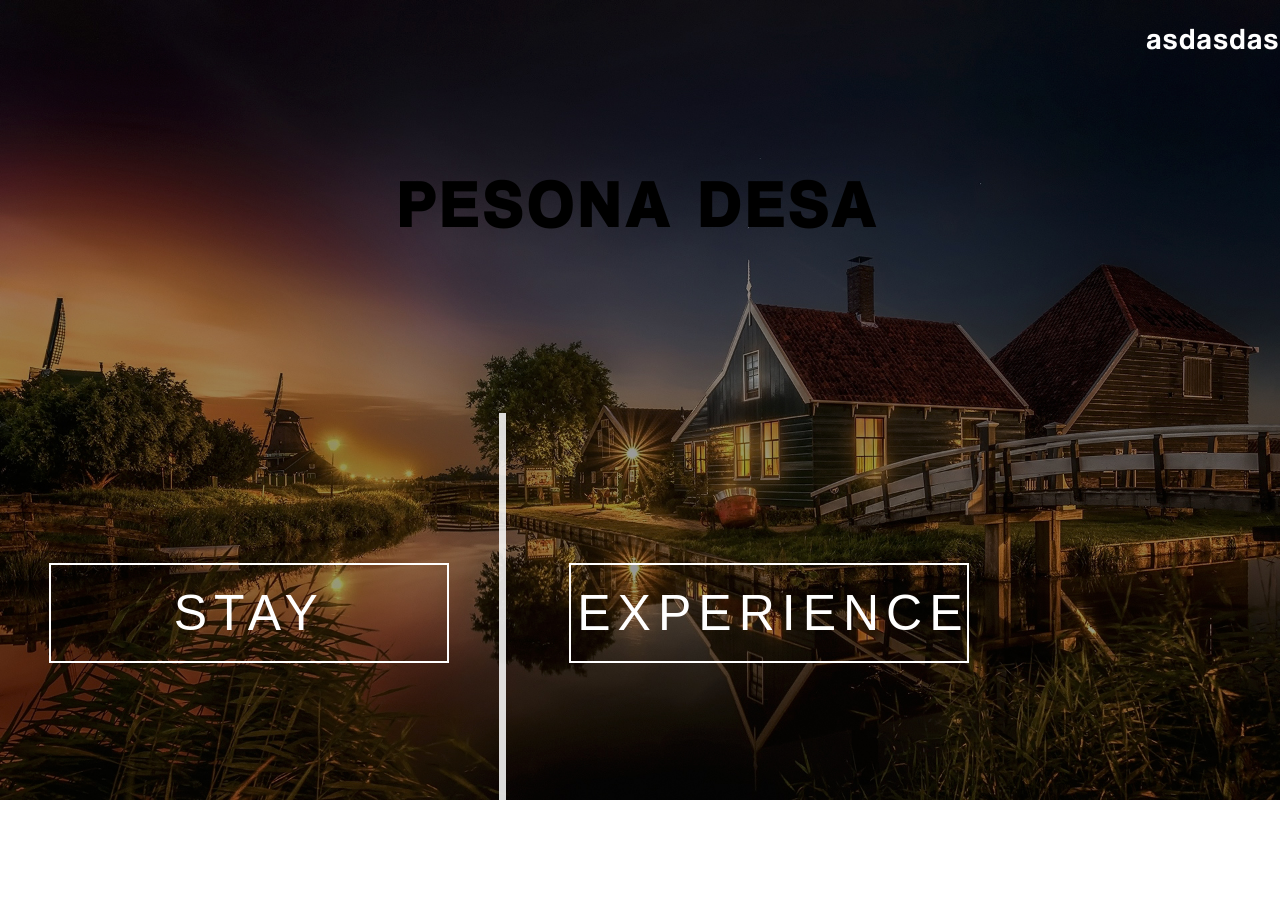
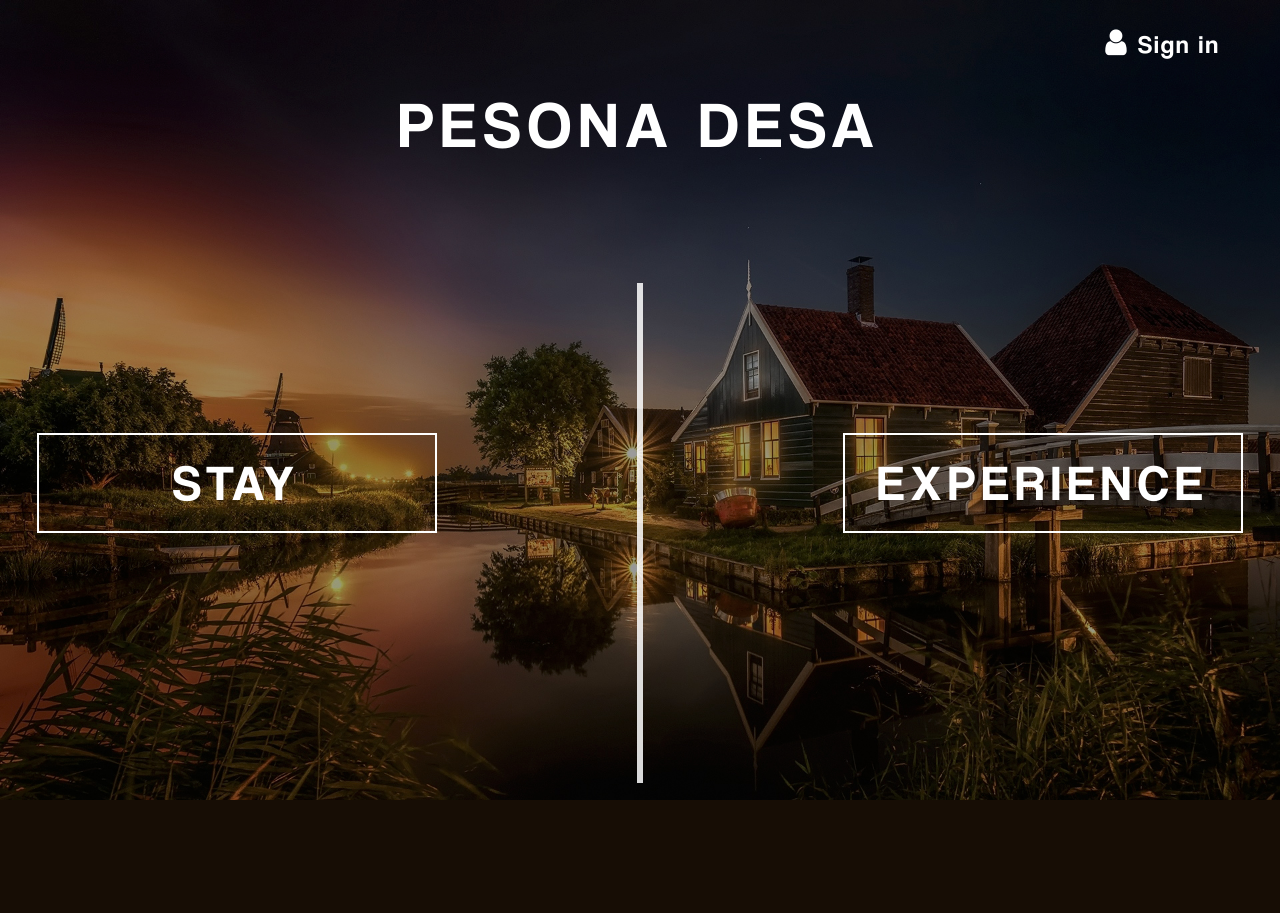
Before and after one commit to harrysenjaya/Pesona-Desa, a PHP site: page /View/frontpage.html in a window 1280 px wide. After the commit the page ends 800 px from the top, so only its background shows below. Run offline with PHP 8.4, Linux system fonts and the light colour scheme.

Commit message:
Revert "belom bener"
This reverts commit e1ea784bee4e7104ece85f327ff9474d831a01e0.

```diff
--- a/View/Style/frontpage.css
+++ b/View/Style/frontpage.css
@@ -3,35 +3,17 @@
     src: url("../Fonts/coolvetica rg.ttf") format('truetype');
 }
 
-*{
-    box-sizing: border-box;
-}
-
-html, body {
-    width: 100%;
-    height: 100%;
+body {
     margin:0;
     padding:0;
     font-family: 'Coolvetica';
     background-image: url('../Image/HADE.jpg');
     background-size: cover;
     background-repeat: no-repeat;
-}
+    position: fixed;
+    width: 100%;
+    height: 100%;
 
-.header{
-    width: 80vw;
-    height: 100px;
-    min-width: 700px;
-    float: right;
-    color: white;
-    font-size: 30px;
-    margin-top: 20px;
-    text-align: right;
-}
-
-.wrapper{
-    width: 1000px;
-    overflow: auto;
 }
 
 .font{
@@ -44,7 +26,7 @@ html, body {
     letter-spacing: 8px;
     font-family: 'Coolvetica';
     text-align: center;
-    padding-bottom: 10%;
+    padding-bottom: 100px;
 }
 
 .clearFloat{
--- a/View/frontpage.html
+++ b/View/frontpage.html
@@ -4,7 +4,7 @@
 <head>
 
     <title>Pesona Desa</title>
-    <!-- <link rel="stylesheet" href="Style/w3.css"> -->
+    <link rel="stylesheet" href="Style/w3.css">
     <link rel="stylesheet" href="Style/frontpage.css" />
     <link rel="stylesheet" href="Fonts/font-awesome.css" />
     <link rel="stylesheet" href="https://cdnjs.cloudflare.com/ajax/libs/font-awesome/4.7.0/css/font-awesome.min.css">
@@ -12,19 +12,18 @@
 </head>
 
 <body>
-    <div class="header font">
-        asdasdas
-        <!-- <i class="fa fa-user w3-text-white"></i>
+    <div class="font" style="float: right;font-size: 30px; margin-top: 20px; margin-right: 50px;">
+        <i class="fa fa-user w3-text-white"></i>
         <a href="" style="text-decoration: none;">
             <p class="mainLogin" style="display: inline; color: white; margin-right: 10px; font-size: 25px;">Sign in</p>
-        </a> -->
+        </a>
     </div>
     <div class="clearFloat"></div>
     <div>
         <h1 class="w3-text-white judulMain">PESONA DESA</h1>
     </div>
-    <div style="width: 39%; float: left;">
-        <div style="float: right; margin-top: 150px; margin-right: 10%;" >
+    <div style="width: 49.75%; float: left;">
+        <div style="float: right; margin-top: 150px; margin-right: 200px;" >
             <button class="mainButton">STAY</button>
         </div>
     </div>
@@ -32,7 +31,7 @@
 
     </div>
     <div style="width: 49.75%; float: left;">
-        <div style="margin-top: 150px; margin-left: 10%;">
+        <div style="margin-top: 150px; margin-left: 200px;">
             <button class="mainButton">EXPERIENCE</button>
         </div>
     </div>
```
